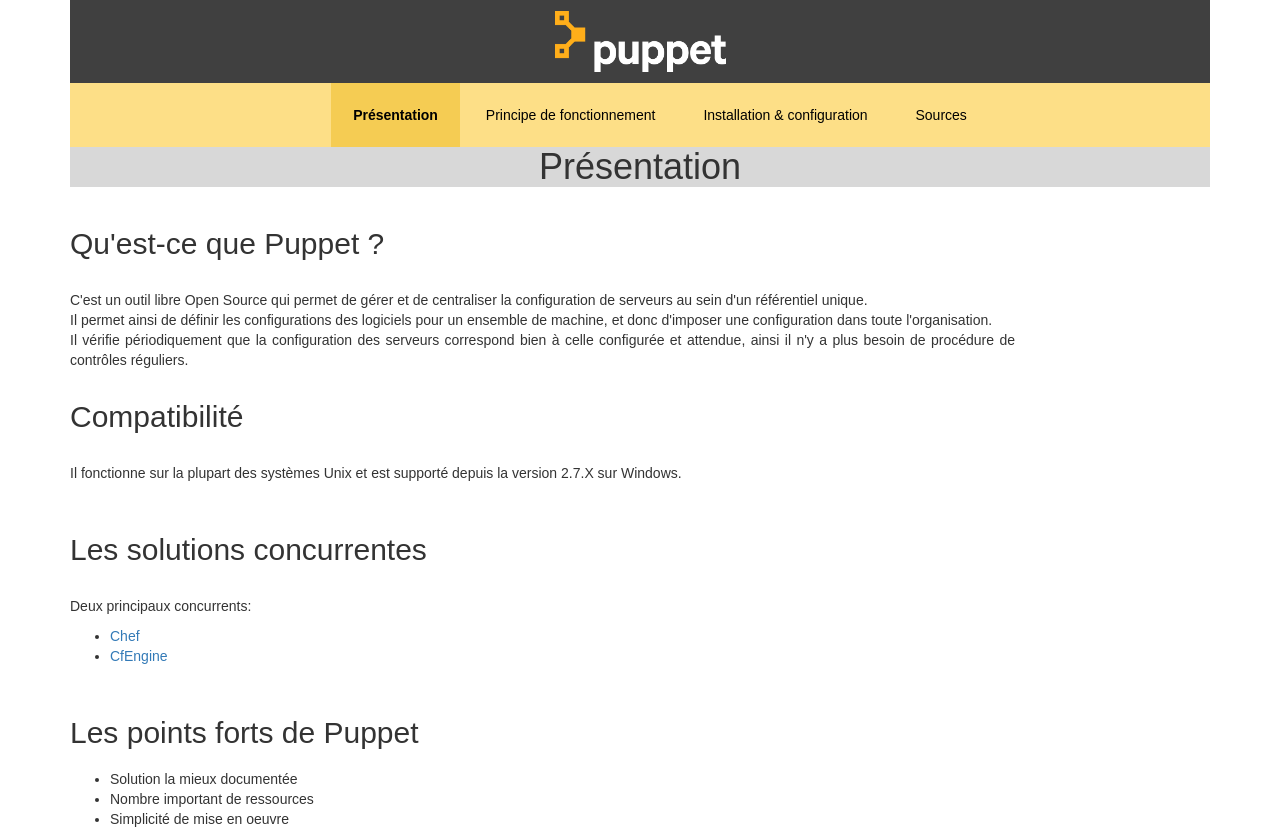
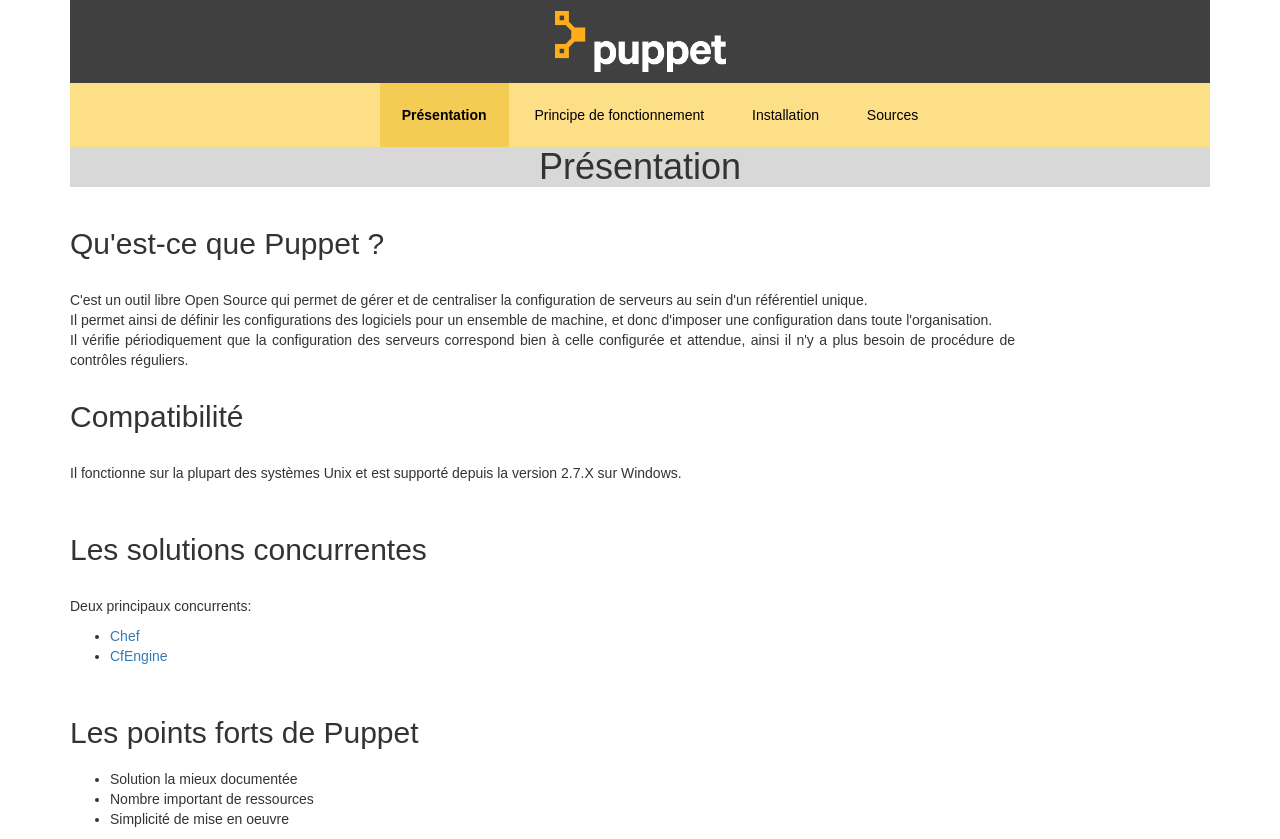
Before and after one commit to fatimab/puppetblog, a plain HTML site: page index.html in a window 1280 px wide. Drawn offline with Linux system fonts and the light colour scheme.

Commit message:
Update index.html

```diff
--- a/index.html
+++ b/index.html
@@ -21,7 +21,7 @@
 						<a href="fonctionnement.html">Principe de fonctionnement</a>
 					</li>
 					<li>
-						<a href="installation.html">Installation & configuration</a>
+						<a href="installation.html">Installation</a>
 					</li>
 					<li>
 						<a href="sources.html">Sources</a>
```
